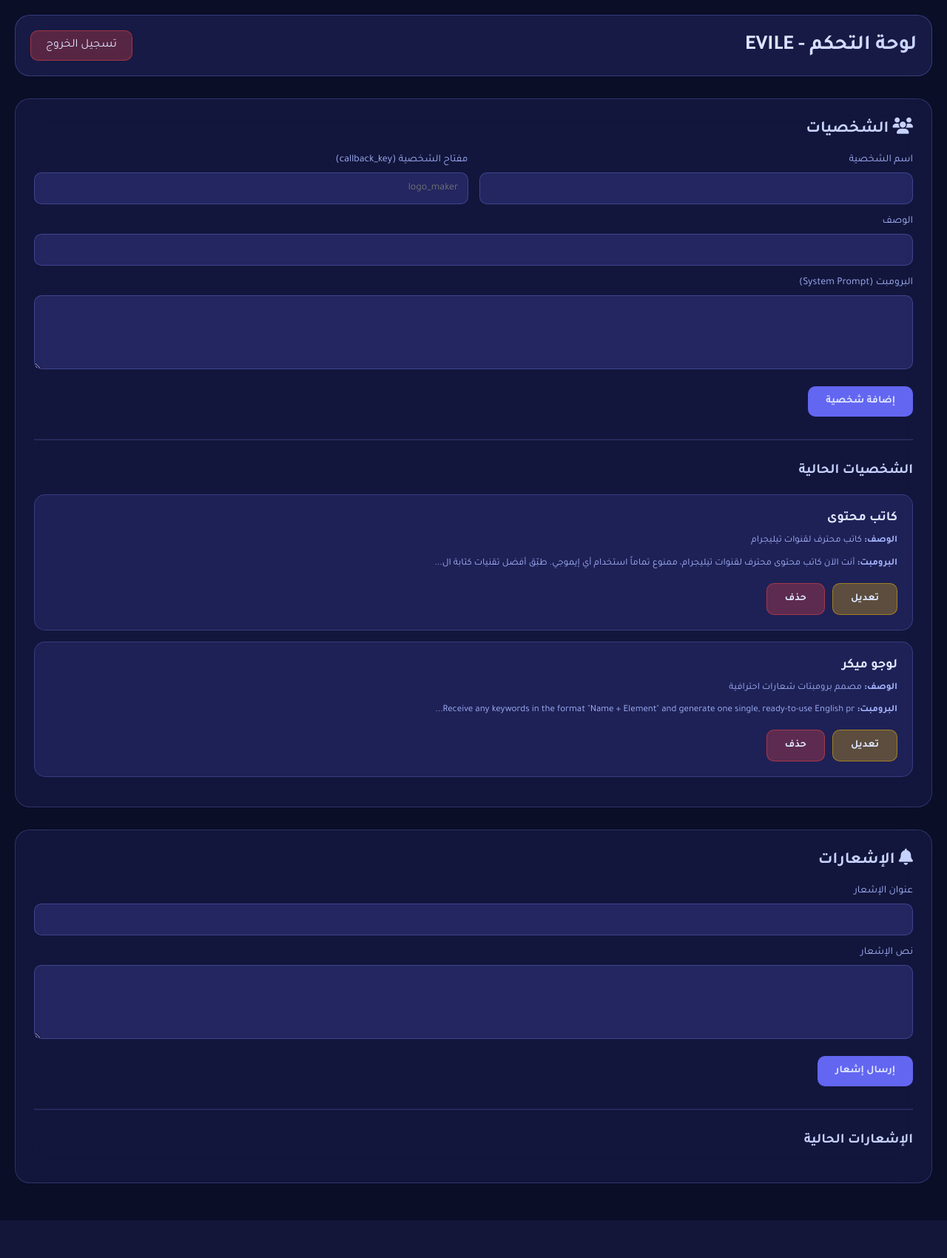
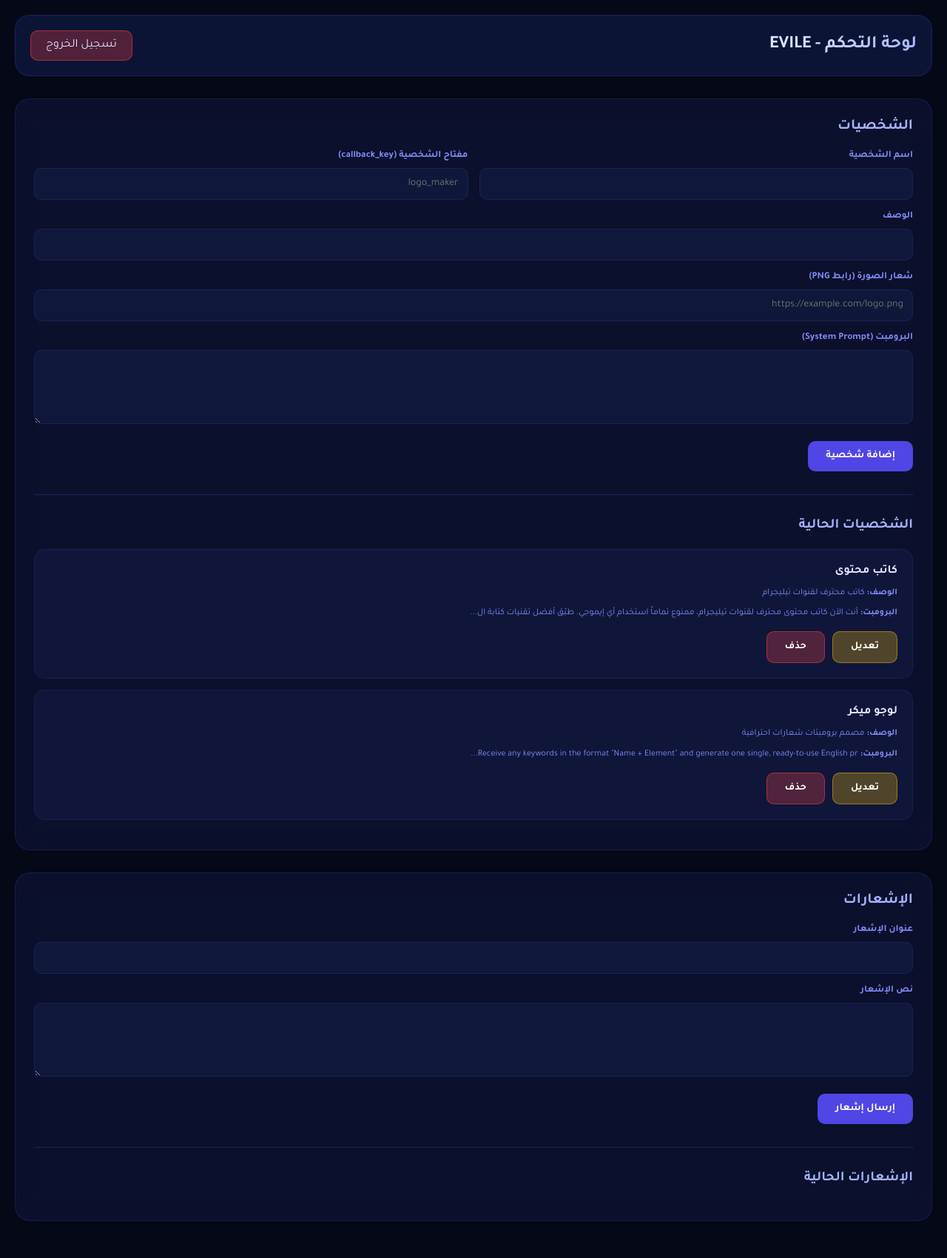
Before and after one commit to eviiile/eVile_anlyz, a Flask app: page /admin in a window 1280 px wide. Shown: the whole page at 74% size. Before the commit the page ends 1649 px from the top, so only its background shows below. Run offline with Flask 3, Linux system fonts and the light colour scheme; the visitor is signed in with stand-in values (Sample User, id 1); data comes from the database, SQL or seed files in the repository; data that the repository does not hold is empty.

Commit message:
Update admin.html

```diff
--- a/templates/admin.html
+++ b/templates/admin.html
@@ -5,14 +5,13 @@
     <meta name="viewport" content="width=device-width, initial-scale=1.0">
     <title>لوحة التحكم - EVILE</title>
     <link href="https://fonts.googleapis.com/css2?family=Tajawal:wght@400;700;900&display=swap" rel="stylesheet">
-    <link rel="stylesheet" href="https://cdnjs.cloudflare.com/ajax/libs/font-awesome/6.4.0/css/all.min.css">
     <style>
         * { margin: 0; padding: 0; box-sizing: border-box; }
         body {
             font-family: 'Tajawal', sans-serif;
-            background: #0a0e27;
+            background: #050816;
             min-height: 100vh;
-            color: #e0e7ff;
+            color: #c7d2fe;
             padding: 20px;
         }
         .header {
@@ -20,17 +19,17 @@
             justify-content: space-between;
             align-items: center;
             padding: 20px;
-            background: rgba(99, 102, 241, 0.15);
+            background: rgba(15, 23, 60, 0.85);
             backdrop-filter: blur(25px);
-            border: 1px solid rgba(129, 140, 248, 0.3);
+            border: 1px solid rgba(49, 46, 129, 0.5);
             border-radius: 20px;
             margin-bottom: 30px;
         }
         .header h1 {
-            background: linear-gradient(135deg, #e0e7ff, #c7d2fe);
+            background: linear-gradient(135deg, #e0e7ff, #a5b4fc);
             -webkit-background-clip: text;
             -webkit-text-fill-color: transparent;
-            font-size: 28px;
+            font-size: 24px;
         }
         .logout-btn {
             padding: 10px 20px;
@@ -41,54 +40,46 @@
             text-decoration: none;
             transition: all 0.3s;
         }
-        .logout-btn:hover {
-            background: rgba(239, 68, 68, 0.5);
-        }
+        .logout-btn:hover { background: rgba(239, 68, 68, 0.5); }
         .section {
-            background: rgba(99, 102, 241, 0.1);
+            background: rgba(15, 23, 60, 0.6);
             backdrop-filter: blur(20px);
-            border: 1px solid rgba(129, 140, 248, 0.25);            border-radius: 20px;
+            border: 1px solid rgba(49, 46, 129, 0.4);
+            border-radius: 20px;
             padding: 25px;
-            margin-bottom: 30px;
-        }
+            margin-bottom: 30px;        }
         .section h2 {
             margin-bottom: 20px;
-            color: #c7d2fe;
-            font-size: 22px;
+            color: #a5b4fc;
+            font-size: 20px;
         }
-        .form-group {
-            margin-bottom: 15px;
-        }
+        .form-group { margin-bottom: 15px; }
         label {
             display: block;
             margin-bottom: 8px;
-            color: #a5b4fc;
-            font-size: 14px;
+            color: #818cf8;
+            font-size: 13px;
+            font-weight: 700;
         }
         input, textarea {
             width: 100%;
             padding: 12px;
-            background: rgba(99, 102, 241, 0.2);
-            border: 1px solid rgba(129, 140, 248, 0.3);
+            background: rgba(20, 30, 70, 0.6);
+            border: 1px solid rgba(49, 46, 129, 0.4);
             border-radius: 10px;
-            color: #e0e7ff;
+            color: #c7d2fe;
             font-family: 'Tajawal', sans-serif;
             font-size: 14px;
             outline: none;
         }
-        textarea {
-            min-height: 100px;
-            resize: vertical;
-        }
-        input:focus, textarea:focus {
-            border-color: rgba(129, 140, 248, 0.6);
-        }
+        textarea { min-height: 100px; resize: vertical; }
+        input:focus, textarea:focus { border-color: rgba(99, 102, 241, 0.6); }
         .btn {
             padding: 12px 24px;
-            background: #6366f1;
+            background: #4f46e5;
             border: none;
             border-radius: 10px;
-            color: #e0e7ff;
+            color: #fff;
             font-family: 'Tajawal', sans-serif;
             font-size: 14px;
             font-weight: 700;
@@ -96,46 +87,27 @@
             transition: all 0.3s;
             text-decoration: none;
             display: inline-block;
-        }        .btn:hover {
-            background: #4f46e5;
         }
+        .btn:hover { background: #4338ca; }
         .btn-danger {
             background: rgba(239, 68, 68, 0.3);
             border: 1px solid rgba(239, 68, 68, 0.5);
         }
-        .btn-danger:hover {
-            background: rgba(239, 68, 68, 0.5);
-        }
+        .btn-danger:hover { background: rgba(239, 68, 68, 0.5); }
         .btn-edit {
             background: rgba(234, 179, 8, 0.3);
-            border: 1px solid rgba(234, 179, 8, 0.5);
-        }
-        .btn-edit:hover {
-            background: rgba(234, 179, 8, 0.5);
-        }
+            border: 1px solid rgba(234, 179, 8, 0.5);        }
+        .btn-edit:hover { background: rgba(234, 179, 8, 0.5); }
         .item-card {
-            background: rgba(99, 102, 241, 0.15);
-            border: 1px solid rgba(129, 140, 248, 0.25);
+            background: rgba(20, 30, 70, 0.5);
+            border: 1px solid rgba(49, 46, 129, 0.4);
             border-radius: 15px;
             padding: 20px;
             margin-bottom: 15px;
         }
-        .item-card h3 {
-            color: #e0e7ff;
-            margin-bottom: 10px;
-            font-size: 18px;
-        }
-        .item-card p {
-            color: #a5b4fc;
-            font-size: 13px;
-            margin-bottom: 10px;
-            line-height: 1.6;
-        }
-        .item-actions {
-            display: flex;
-            gap: 10px;
-            margin-top: 15px;
-        }
+        .item-card h3 { color: #e0e7ff; margin-bottom: 10px; font-size: 16px; }
+        .item-card p { color: #818cf8; font-size: 12px; margin-bottom: 8px; line-height: 1.6; }
+        .item-actions { display: flex; gap: 10px; margin-top: 15px; }
         .flash {
             padding: 15px;
             background: rgba(34, 197, 94, 0.3);
@@ -143,19 +115,17 @@
             border-radius: 10px;
             margin-bottom: 20px;
         }
-        .flash.error {
-            background: rgba(239, 68, 68, 0.3);
-            border-color: rgba(239, 68, 68, 0.5);        }
-        .grid {
-            display: grid;
-            grid-template-columns: 1fr 1fr;
-            gap: 15px;
+        .flash.error { background: rgba(239, 68, 68, 0.3); border-color: rgba(239, 68, 68, 0.5); }
+        .grid { display: grid; grid-template-columns: 1fr 1fr; gap: 15px; }
+        .char-logo-preview {
+            width: 60px;
+            height: 60px;
+            border-radius: 12px;
+            object-fit: cover;
+            border: 1px solid rgba(49, 46, 129, 0.5);
+            margin-top: 10px;
         }
-        @media (max-width: 768px) {
-            .grid {
-                grid-template-columns: 1fr;
-            }
-        }
+        @media (max-width: 768px) { .grid { grid-template-columns: 1fr; } }
     </style>
 </head>
 <body>
@@ -174,39 +144,49 @@
 
     <!-- Characters Section -->
     <div class="section">
-        <h2><i class="fas fa-users"></i> الشخصيات</h2>
-
-        <form method="POST" action="/admin/character/add">
+        <h2>الشخصيات</h2>
+                <form method="POST" action="/admin/character/add" id="characterForm">
+            <input type="hidden" name="edit_id" id="editId" value="">
             <div class="grid">
                 <div class="form-group">
                     <label>اسم الشخصية</label>
-                    <input type="text" name="name" required>
+                    <input type="text" name="name" id="charName" required>
                 </div>
                 <div class="form-group">
                     <label>مفتاح الشخصية (callback_key)</label>
-                    <input type="text" name="callback_key" required placeholder="logo_maker">
+                    <input type="text" name="callback_key" id="charKey" required placeholder="logo_maker">
                 </div>
             </div>
             <div class="form-group">
                 <label>الوصف</label>
-                <input type="text" name="description" required>
+                <input type="text" name="description" id="charDesc" required>
+            </div>
+            <div class="form-group">
+                <label>شعار الصورة (رابط PNG)</label>
+                <input type="url" name="logo_url" id="charLogo" placeholder="https://example.com/logo.png">
+                <img id="logoPreview" class="char-logo-preview" style="display: none;" alt="معاينة الشعار">
             </div>
             <div class="form-group">
                 <label>البرومبت (System Prompt)</label>
-                <textarea name="prompt" required></textarea>
-            </div>            <button type="submit" class="btn">إضافة شخصية</button>
+                <textarea name="prompt" id="charPrompt" required></textarea>
+            </div>
+            <button type="submit" class="btn" id="submitBtn">إضافة شخصية</button>
+            <button type="button" class="btn btn-danger" id="cancelBtn" style="display: none; margin-right: 10px;" onclick="cancelEdit()">إلغاء</button>
         </form>
 
-        <hr style="margin: 30px 0; border-color: rgba(129, 140, 248, 0.2);">
+        <hr style="margin: 30px 0; border-color: rgba(49, 46, 129, 0.3);">
 
-        <h3 style="margin-bottom: 20px; color: #c7d2fe;">الشخصيات الحالية</h3>
+        <h3 style="margin-bottom: 20px; color: #a5b4fc;">الشخصيات الحالية</h3>
         {% for char in characters %}
         <div class="item-card">
             <h3>{{ char.name }}</h3>
+            {% if char.logo_url %}
+            <img src="{{ char.logo_url }}" class="char-logo-preview" alt="{{ char.name }}">
+            {% endif %}
             <p><strong>الوصف:</strong> {{ char.description }}</p>
             <p><strong>البرومبت:</strong> {{ char.prompt[:100] }}...</p>
             <div class="item-actions">
-                <button class="btn btn-edit" onclick="editCharacter({{ char.id }}, '{{ char.name }}', '{{ char.description }}', '{{ char.prompt }}')">تعديل</button>
+                <button class="btn btn-edit" onclick="editCharacter({{ char.id }}, '{{ char.name }}', '{{ char.description }}', '{{ char.prompt }}', '{{ char.callback_key }}', '{{ char.logo_url or '' }}')">تعديل</button>
                 <a href="/admin/character/{{ char.id }}/delete" class="btn btn-danger" onclick="return confirm('هل أنت متأكد؟')">حذف</a>
             </div>
         </div>
@@ -214,8 +194,7 @@
     </div>
 
     <!-- Notifications Section -->
-    <div class="section">
-        <h2><i class="fas fa-bell"></i> الإشعارات</h2>
+    <div class="section">        <h2>الإشعارات</h2>
 
         <form method="POST" action="/admin/notification/add">
             <div class="form-group">
@@ -229,9 +208,9 @@
             <button type="submit" class="btn">إرسال إشعار</button>
         </form>
 
-        <hr style="margin: 30px 0; border-color: rgba(129, 140, 248, 0.2);">
+        <hr style="margin: 30px 0; border-color: rgba(49, 46, 129, 0.3);">
 
-        <h3 style="margin-bottom: 20px; color: #c7d2fe;">الإشعارات الحالية</h3>
+        <h3 style="margin-bottom: 20px; color: #a5b4fc;">الإشعارات الحالية</h3>
         {% for notif in notifications %}
         <div class="item-card">
             <h3>{{ notif.title }}</h3>
@@ -243,25 +222,50 @@
         {% endfor %}
     </div>
 
-    <script>        function editCharacter(id, name, description, prompt) {
-            const newName = prompt('اسم الشخصية:', name);
-            if (newName === null) return;
-            const newDesc = prompt('الوصف:', description);
-            if (newDesc === null) return;
-            const newPrompt = prompt('البرومبت:', prompt);
-            if (newPrompt === null) return;
+    <script>
+        function editCharacter(id, name, description, prompt, callback_key, logo_url) {
+            document.getElementById('editId').value = id;
+            document.getElementById('charName').value = name;
+            document.getElementById('charDesc').value = description;
+            document.getElementById('charPrompt').value = prompt;
+            document.getElementById('charKey').value = callback_key;
+            document.getElementById('charLogo').value = logo_url;
 
-            const form = document.createElement('form');
-            form.method = 'POST';
+            const logoPreview = document.getElementById('logoPreview');
+            if (logo_url) {
+                logoPreview.src = logo_url;
+                logoPreview.style.display = 'block';
+            } else {
+                logoPreview.style.display = 'none';
+            }
+
+            document.getElementById('submitBtn').textContent = 'حفظ التعديلات';
+            document.getElementById('cancelBtn').style.display = 'inline-block';
+
+            const form = document.getElementById('characterForm');
             form.action = '/admin/character/' + id + '/edit';
-            form.innerHTML = `
-                <input type="hidden" name="name" value="${newName}">
-                <input type="hidden" name="description" value="${newDesc}">
-                <input type="hidden" name="prompt" value="${newPrompt}">
-            `;
-            document.body.appendChild(form);
-            form.submit();
+            window.scrollTo({ top: 0, behavior: 'smooth' });
         }
+
+        function cancelEdit() {
+            document.getElementById('characterForm').reset();
+            document.getElementById('editId').value = '';
+            document.getElementById('submitBtn').textContent = 'إضافة شخصية';
+            document.getElementById('cancelBtn').style.display = 'none';
+            document.getElementById('logoPreview').style.display = 'none';
+            document.getElementById('characterForm').action = '/admin/character/add';
+        }
+
+        // Preview logo on input
+        document.getElementById('charLogo').addEventListener('input', function(e) {
+            const logoPreview = document.getElementById('logoPreview');
+            if (e.target.value) {
+                logoPreview.src = e.target.value;
+                logoPreview.style.display = 'block';
+            } else {
+                logoPreview.style.display = 'none';
+            }
+        });
     </script>
 </body>
 </html>
```
